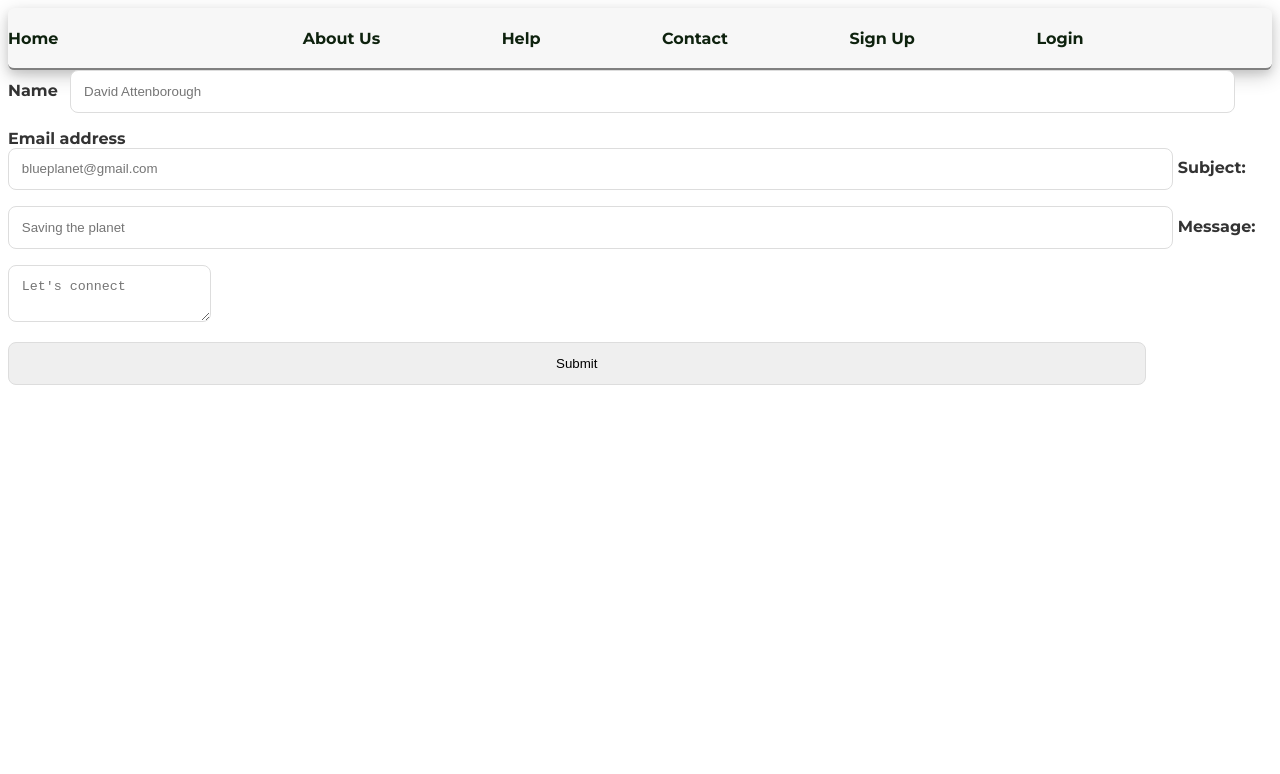
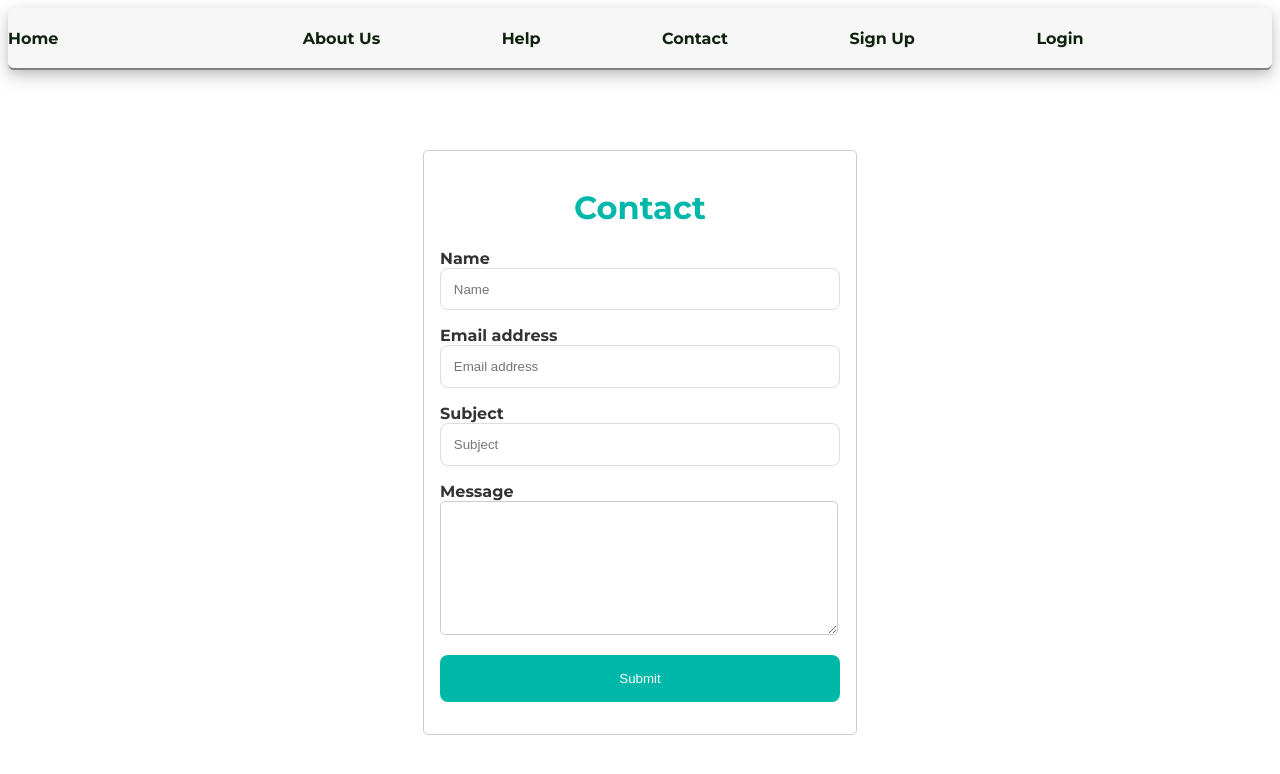
Before and after one commit to chingu-voyages/v46-tier3-team-33, a React (Vite) app in the folder frontend/: page /Contact in a window 1280 px wide. Shown: the top 774 px of the page. Built offline with nearby package versions, Linux system fonts and the light colour scheme; no server answers; a web font is replaced by a local one.

Commit message:
css-contact-form

```diff
--- a/frontend/src/App.css
+++ b/frontend/src/App.css
@@ -37,13 +37,13 @@ button:hover, .button:hover {
     color: var(--background-color);
 }
 
-input, select, textarea {
+input, select {
     border: 1px solid #DDDDDD;
     border-radius: 0.5rem;
     padding: 0.8rem;
     margin-bottom: 1rem;
 }
 
-input:focus, select:focus, textarea:focus {
+input:focus, select:focus {
     border-color: var(--primary);
 }
--- a/frontend/src/components/Pages/contact/Contact.tsx
+++ b/frontend/src/components/Pages/contact/Contact.tsx
@@ -1,5 +1,6 @@
 import React, { useRef, FormEvent, useState } from "react";
 import emailjs from "@emailjs/browser";
+import "./contact.css"
 
 interface FormData {
   user_name: string;
@@ -56,42 +57,63 @@ const ContactForm: React.FC = () => {
   };
 
   return (
-    <div className="contact-page">
-      <form ref={form} className="contact-form" onSubmit={sendEmail}>
-        <label> Name </label>
+    <div className="contact-container">
+      <form ref={form} onSubmit={sendEmail}>
+        <h1>Contact</h1>
+        <div>
+        <label htmlFor="username"> Name </label>
+        <br/>
         <input
+        id="username"
           type="text"
           name="user_name"
-          placeholder="David Attenborough"
+          placeholder="Name"
           value={formData.user_name}
           onChange={handleChange}
         />
+        </div>
 
-        <label> Email address </label>
+        <div>
+        <label htmlFor="email"> Email address </label>
+        <br/>
         <input
+        id="email"
           type="email"
           name="user_email"
-          placeholder="blueplanet@gmail.com"
+          placeholder="Email address"
           value={formData.user_email}
           onChange={handleChange}
         />
+        </div>
 
-        <label> Subject: </label>
+        <div>
+        <label htmlFor="subject"> Subject </label>
+        <br/>
         <input
+        id="subject"
           name="subject"
-          placeholder="Saving the planet"
+          placeholder="Subject"
           onChange={handleChange}
           value={formData.subject}
         />
+        </div>
 
-        <label> Message: </label>
+       <div>
+       <label htmlFor="message"> Message </label>
+        <br/>
         <textarea
+          id="message"
           onChange={handleChange}
           name="message"
-          placeholder="Let's connect"
         ></textarea>
-        <input type="submit" value="Submit" />
-      </form>
+        <br/>
+        <div className="buttoncontainer">
+        <button type="submit" value="Submit">Submit</button>
+        </div>
+
+
+       </div>
+    </form>
     </div>
   );
 };
--- /dev/null
+++ b/frontend/src/components/Pages/contact/contact.css
@@ -0,0 +1,25 @@
+.contact-container {
+    max-width: 25rem;
+    margin: 5rem auto;
+    padding: 1rem;
+    border: 1px solid #ccc;
+    border-radius: 5px;
+    gap: 1em;
+  }
+
+  textarea {
+    min-width: 98%;
+    min-height: 8rem;
+    border: 1px solid #ccc;
+    border-radius: 5px;
+  }
+  .buttoncontainer{
+    margin-top: 1rem;
+    margin-bottom: 1rem;
+    display: flex;
+    justify-content: center;
+  }
+
+  button{
+    width:100%
+  }
--- a/frontend/src/components/Pages/signUp/signUp.css
+++ b/frontend/src/components/Pages/signUp/signUp.css
@@ -5,7 +5,7 @@ label{
   margin-right:0.5rem;
 }
 input{
-  width: 90%;
+  width: 93%;
 }
 
 p{
@@ -18,7 +18,6 @@ p{
   border: 1px solid #ccc;
   border-radius: 5px;
   gap: 1em;
-
 }
 
 
```
